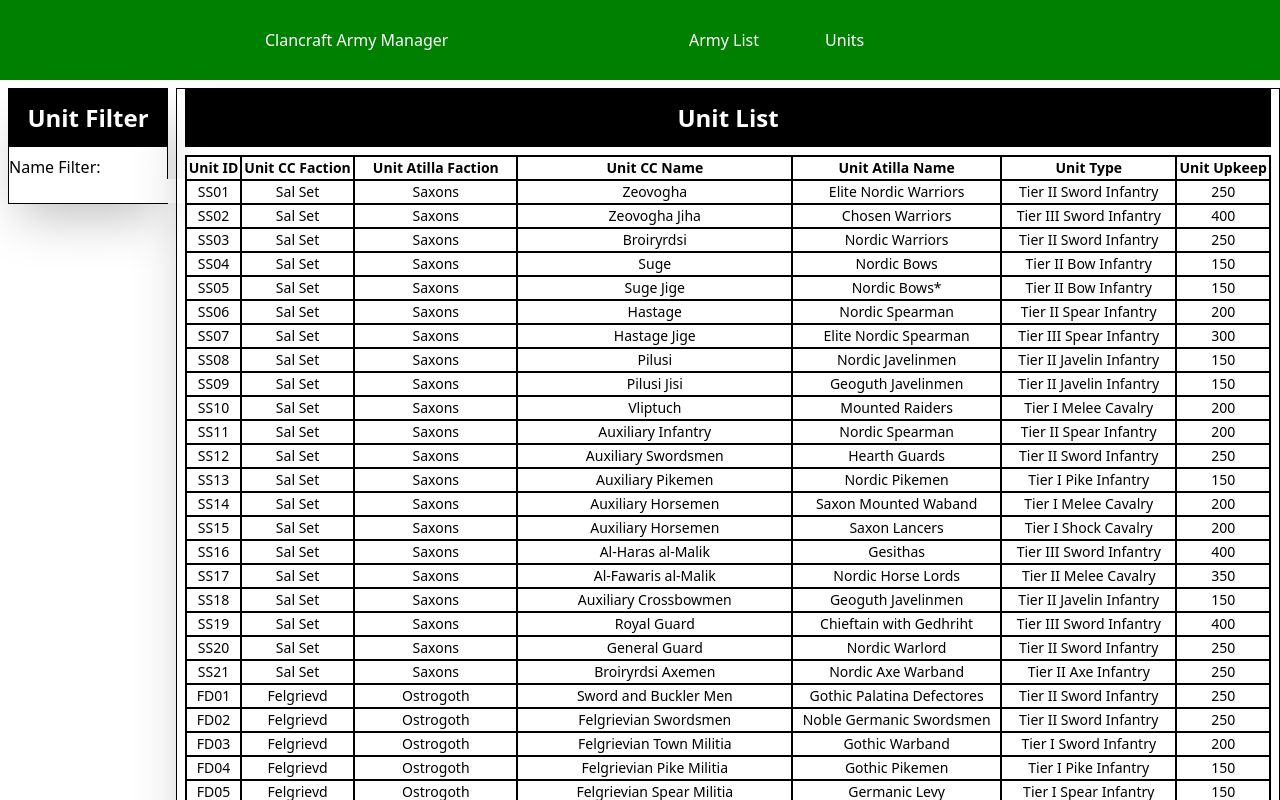
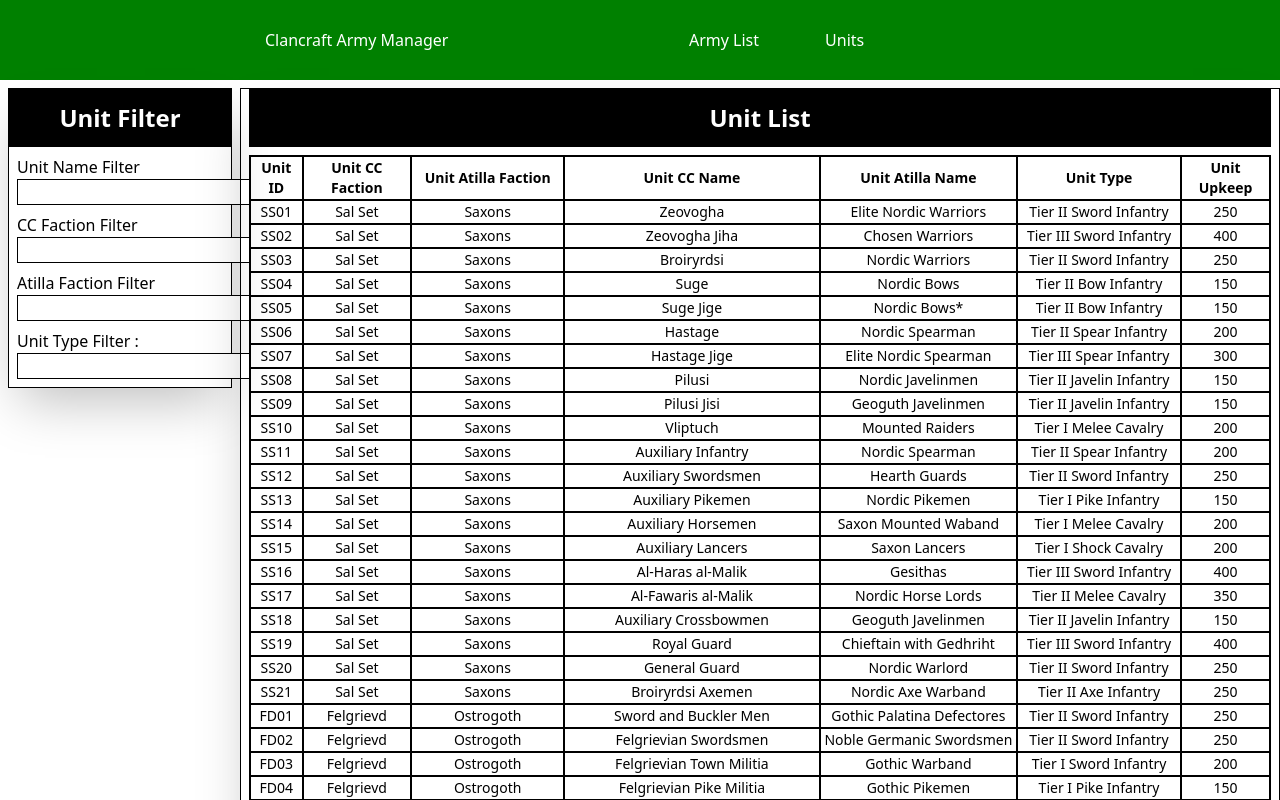
Before and after one commit to 7GCraft/Clancraft-Army-Manager, a Vue app: page /units in a window 1280 px wide. Shown: the top 800 px of the page. Built offline with nearby package versions, Linux system fonts and the light colour scheme.

Commit message:
Implement the filter system in unit-table

```diff
--- a/src/CC_UNITS.json
+++ b/src/CC_UNITS.json
@@ -112,7 +112,7 @@
     "ID": "SS14"
   },
   {
-    "CC Units": "Auxiliary Horsemen",
+    "CC Units": "Auxiliary Lancers",
     "Atilla Units": "Saxon Lancers",
     "Tier": "Tier I Shock Cavalry",
     "CC Faction": "Sal Set",
@@ -1458,11 +1458,15 @@
   {
     "CC Units": "Onager",
     "Atilla Units": "Onager",
-    "Tier": "Tier I Siege Equipment"
+    "Tier": "Tier I Siege Equipment",
+    "CC Faction": "",
+    "Atilla Faction": ""
   },
   {
     "CC Units": "Scorpion",
     "Atilla Units": "Cheiroballista",
-    "Tier": "Tier II Siege Equipment"
+    "Tier": "Tier II Siege Equipment",
+    "CC Faction": "",
+    "Atilla Faction": ""
   }
 ]
--- a/src/components/UnitTable.vue
+++ b/src/components/UnitTable.vue
@@ -13,14 +13,14 @@
                 <th>Unit Type</th>
                 <th>Unit Upkeep</th>
             </tr>
-            <tr v-for="units of clancraftUnits" :key="units['CC Units']">
-                <td>{{ units['ID'] }}</td>
-                <td>{{ units['CC Faction'] }}</td>
-                <td>{{ units['Atilla Faction'] }}</td>
-                <td>{{units['CC Units']}}</td>
-                <td>{{ units['Atilla Units'] }}</td>
-                <td>{{ units['Tier'] }}</td>
-                <td>{{ findUpkeep(units.Tier,unitUpkeep) }}</td>
+            <tr v-for="unit of units" :key="unit['CC Units']">
+                <td>{{ unit['ID'] }}</td>
+                <td>{{ unit['CC Faction'] }}</td>
+                <td>{{ unit['Atilla Faction'] }}</td>
+                <td>{{unit['CC Units']}}</td>
+                <td>{{ unit['Atilla Units'] }}</td>
+                <td>{{ unit['Tier'] }}</td>
+                <td>{{ findUpkeep(unit.Tier,unitUpkeep) }}</td>
 
             </tr>
         </thead>
@@ -30,7 +30,8 @@
 
 
 export default{
-    inject:['clancraftUnits','findUpkeep','unitUpkeep']
+    props:['units'],
+    inject:['findUpkeep','unitUpkeep']
 }
 </script>
 
--- a/src/pages/UnitList.vue
+++ b/src/pages/UnitList.vue
@@ -1,19 +1,40 @@
 <template>
     <div class="flex">
-   <div class="my-2 mx-2 shadow-2xl inline-block w-40 h-fit  border border-black">
+   <div class="my-2 mx-2 shadow-2xl inline-block w-56 h-fit  border border-black">
         <h1 class=" text-white bg-black  text-center font-bold  py-3 text-2xl border border-black border-xl mb-2">
             Unit Filter
         </h1>
-        <form class="border-black">
-            <label for="name-filter">
-                Name Filter:
+        <form class=" px-2">
+            <div class="form-control mb-2">
+                <label for="name-filter">
+                Unit Name Filter
             </label>
-            <input />
+            <input class="border  border-black" name="name-filter" v-model="nameFilter"/>
+            </div>
+            <div class="form-control mb-2">
+                <label for="clancraft-filter">
+                CC Faction Filter
+            </label>
+            <input class="border border-black" name="clancraft-filter" v-model="clancraftFilter"/>
+            </div>
+            <div class="form-control mb-2">
+                <label for="name-filter">
+                Atilla Faction Filter
+            </label>
+            <input class="border border-black" name="attila-filter" v-model="attilaFilter"/>
+            </div>
+            <div class="form-control mb-2">
+                <label for="type-filter">
+                Unit Type Filter   :
+            </label>
+            <input class="border border-black text-uppercase" name="type-filter" v-model="typeFilter" />
+            </div>
+
         </form>
 
     </div>
     <div class="h-fit pb-2 px-2 ml-0 mr-0 my-2 shadow-2xl inline-block border border-black grow">
-    <unit-table></unit-table>
+    <unit-table :units="availableUnits"></unit-table>
     </div>
 </div>
 
@@ -24,8 +45,31 @@
 import UnitTable from '@/components/UnitTable.vue'
 
 export default {
+    inject: ['clancraftUnits'],
     components:{
         UnitTable
+    },
+    data(){
+        return {
+            nameFilter: '',
+            clancraftFilter:'',
+            attilaFilter:'',
+            typeFilter:''
+        }
+    },
+    computed:{
+        availableUnits(){
+
+            return this.clancraftUnits.filter(unit=> {
+                return(
+                (unit['CC Units'].toUpperCase().includes(this.nameFilter.toUpperCase()) || unit['Atilla Units'].toUpperCase().includes(this.nameFilter.toUpperCase()))
+                && unit['CC Faction'].toUpperCase().includes(this.clancraftFilter.toUpperCase())
+                && unit['Atilla Faction'].toUpperCase().includes(this.attilaFilter.toUpperCase())
+                && unit['Tier'].toUpperCase().includes(this.typeFilter.toUpperCase())
+                )
+            } )
+
+        }
     }
 }
 </script>
```
